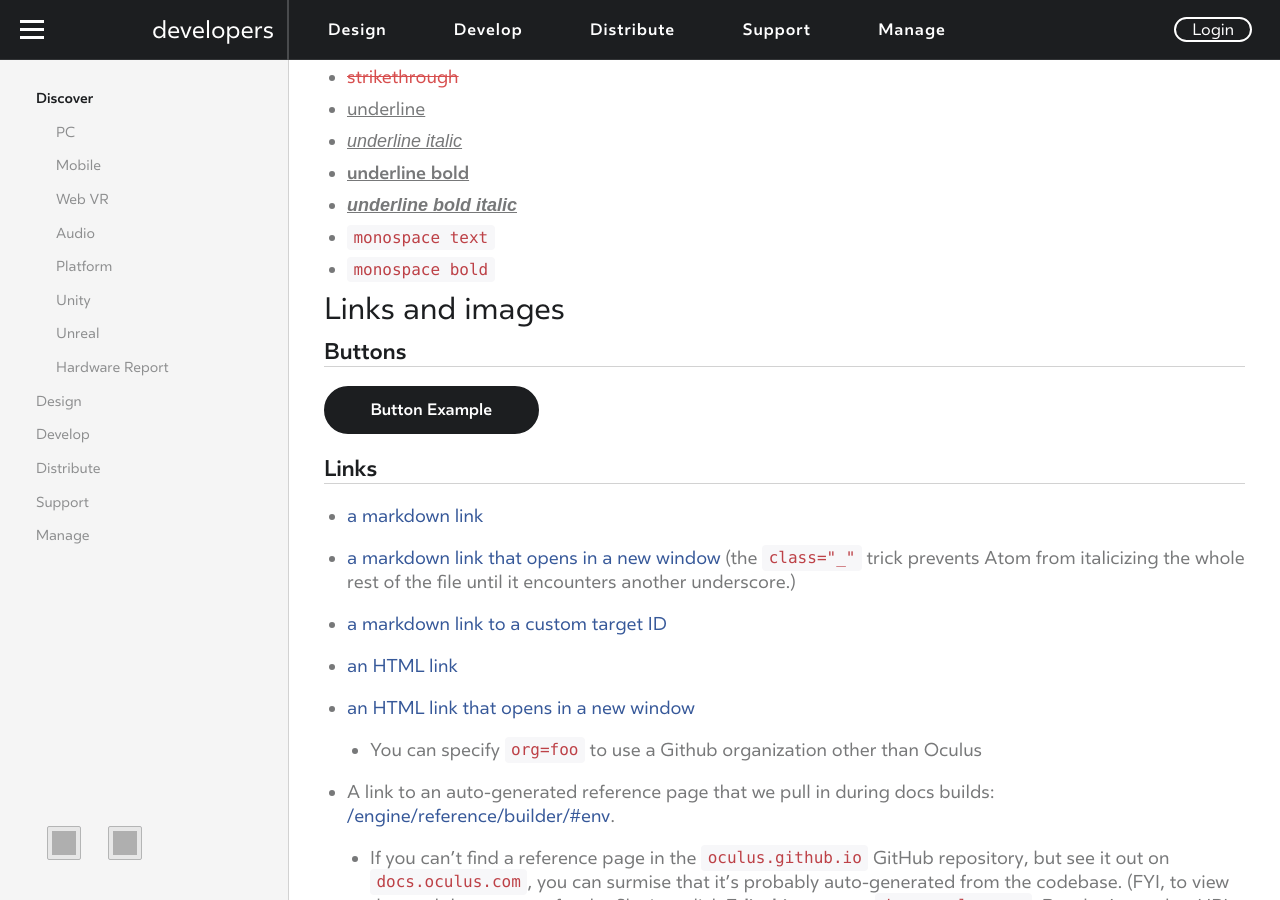
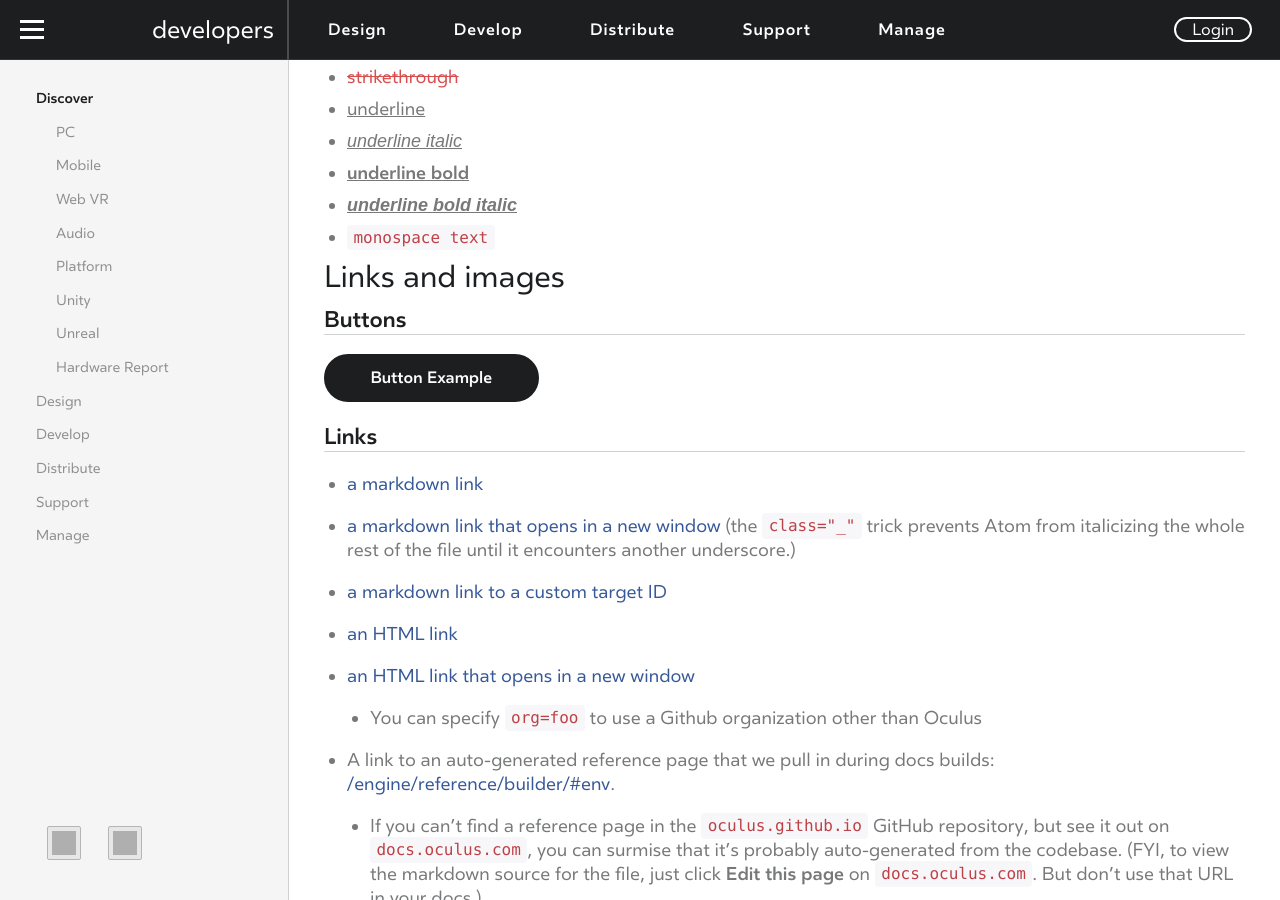
Before and after one commit to johndylanaudio/johndmulhausen.github.io, a Jekyll site: the page built from index.md, in a window 1280 px wide and 900 px high, scrolled down 1153 px, cut to the strip 0-900 px from the top of the window. Built offline with Jekyll 4.4.1, drawn with Linux system fonts in a browser that asks for light colours; some web fonts are replaced; grey boxes are pictures that could not be loaded.

Commit message:
Update index.md

```diff
--- a/index.md
+++ b/index.md
@@ -58,7 +58,6 @@ culpa qui officia deserunt mollit anim id est laborum.
 - **<u>underline bold</u>**
 - ***<u>underline bold italic</u>***
 - `monospace text`
-- **`monospace bold`**
 
 ## Links and images
 
```
